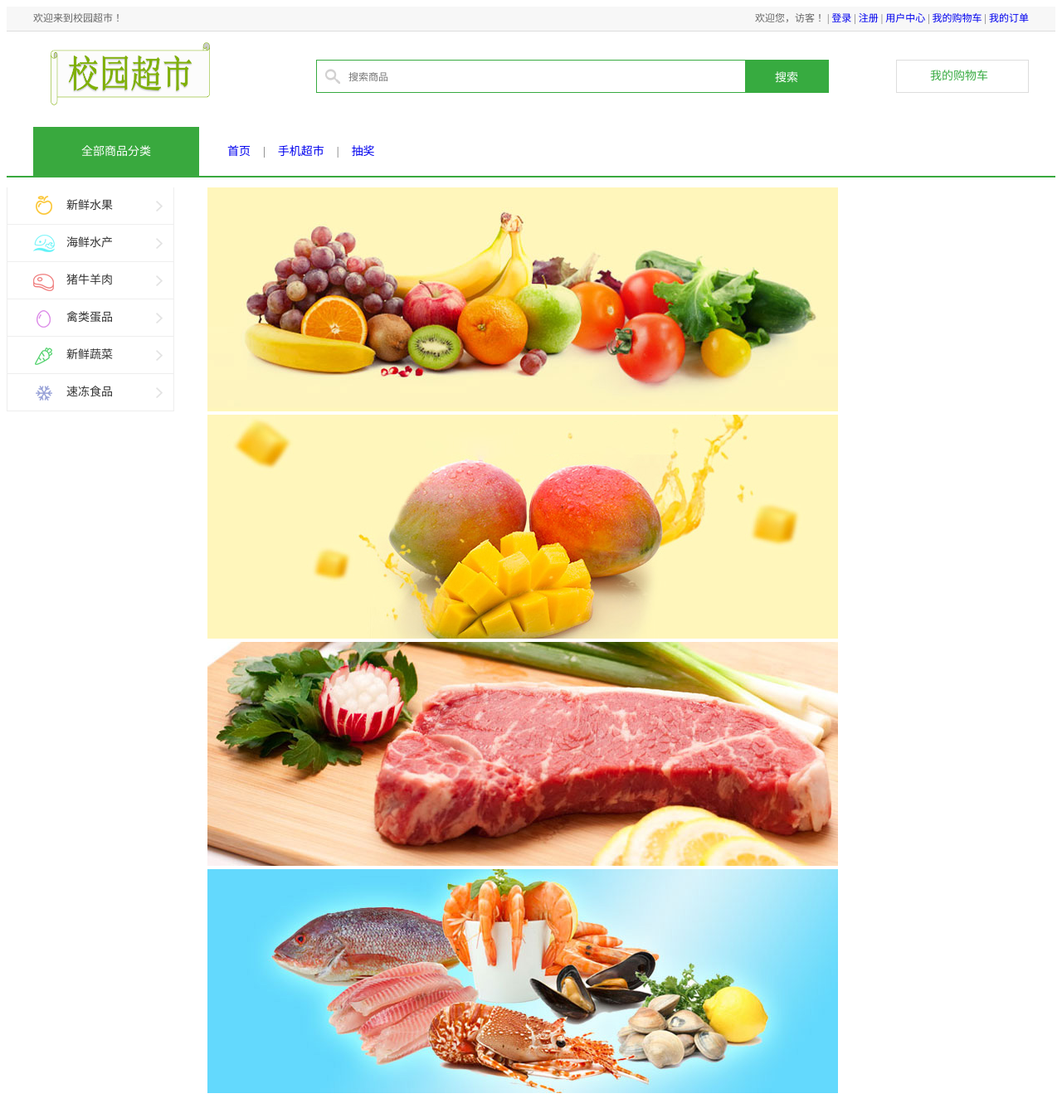
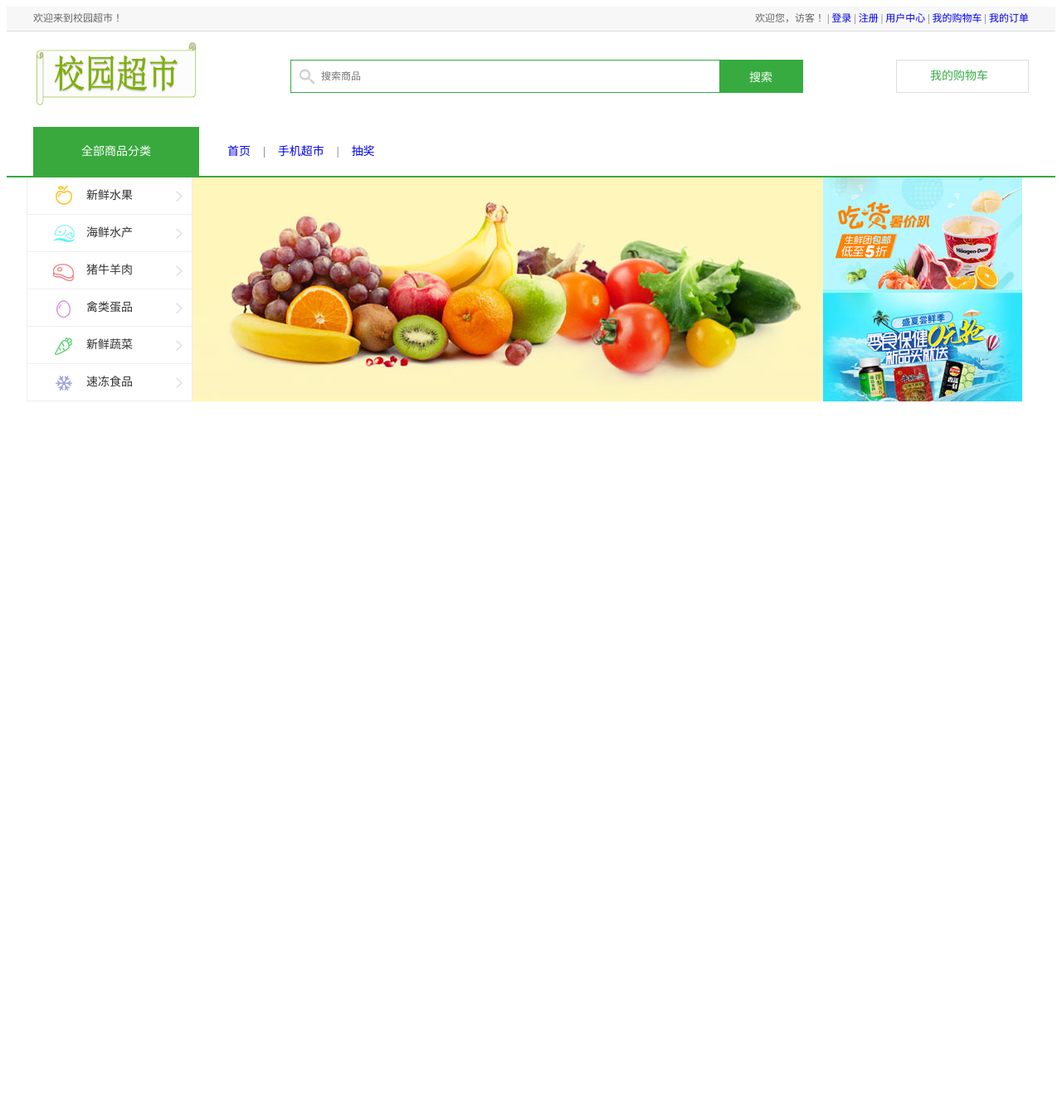
Before and after one commit to Kevin234-li/campus_supermarket, a Django app: page / in a window 1280 px wide. Shown: the whole page at 83% size. After the commit the page ends 484 px from the top, so only its background shows below. Run offline with Django 3.2, Linux system fonts and the light colour scheme.

Commit message:
modify some data in "css"s

```diff
--- a/static/css/main.css
+++ b/static/css/main.css
@@ -1,23 +1,26 @@
 body{font-family:'Microsoft Yahei';font-size:12px;color:#666;}
 .top_con{background-color:#f7f7f7;height:29px;border-bottom:1px solid #dddddd}
 .top{height:29px;line-height: 29px;width:1200px;margin:0 auto;}
-.logo{width:200px;height:100px;margin:5px 0 0 17px;}
+.logo{width:200px;height:100px;margin:5px 0 0 0px;}
 .search_bar{width:1200px;height:115px;margin:0 auto;}
-.input_text{width:470px;height:34px;border:0px;margin:2px 0 0 36px;outline:none;font-size:12px;color:#737272;font-family:'Microsoft Yahei'}
+.input_text{width:470px;height:34px;border:0px;margin:2px 0 0 36px;padding:0px;outline:none;font-size:12px;color:#737272;font-family:'Microsoft Yahei'}
 .input_btn{width:100px;height:38px;background-color:#37ab40;border:0px;font-size:14px;color:#fff;font-family:'Microsoft Yahei';outline:none;cursor:pointer;}
-.search_con{width:616px;height:38px;border:1px solid #37ab40;margin:34px 0 0 124px;background:url(../images/icons.png) 10px -338px no-repeat;}
+.search_con{width:616px;height:38px;border:1px solid #37ab40;margin:34px 0 0 110px;background:url(../images/icons.png) 10px -338px no-repeat;}
 .cart_con{width:200px;height:40px;font-size:14px;color:#37ab40;margin-left: 40px}
 .cart{width:158px;height:38px;line-height:38px;border:1px solid #dddddd;display:block;margin-top:34px;}
 .navbar{height:59px;border-bottom:2px solid #39a93e}
 .navbar_con{width:1200px;margin:0 auto;}
 .navbar_con h1{width:200px;height:59px;line-height:59px;margin: 0 auto;text-align: center;font-family:'Microsoft Yahei';font-size:14px;color:#fff;background-color:#39a93e;}
 .nav_item{margin-left:15px;color:#666;font-size:14px;height:59px;line-height:59px;}
-.subnav{width:200px;height:270px;border-left:1px solid #eee;border-right:1px solid #eee;padding: 0}
+.subnav{width:198px;height:270px;border-left:1px solid #eee;border-right:1px solid #eee;margin: 0 0 0 24px;padding: 0}
 .subnav li{height:44px;border-bottom:1px solid #eee;background:url(../images/icons.png) 178px -257px no-repeat #fff;}
-.subnav li a{display:block;height:44px;line-height:44px;text-indent:71px;font-size:14px;color:#333}
+.subnav li a{display:block;height:44px;line-height:44px;text-indent:71px;font-size:14px;color:#333;}
 li .fruit{background:url(../images/icons.png) 28px 0px no-repeat;}
 li .seafood{background:url(../images/icons.png) 28px -43px no-repeat;}
 li .meet{background:url(../images/icons.png) 28px -86px no-repeat;}
 li .egg{background:url(../images/icons.png) 28px -132px no-repeat;}
 li .vegetables{background:url(../images/icons.png) 28px -174px no-repeat;}
 li .ice{background:url(../images/icons.png) 28px -220px no-repeat;}
+.slide_pics{margin: 0 auto;padding: 0;}
+.adv{width: 240px;height: 270px;overflow:hidden;background-color:#96F7FF;}
+.adv a{display: block;margin: 0 auto}
--- a/templates/base.html
+++ b/templates/base.html
@@ -51,7 +51,7 @@
             <span class="nav_item fl"><a href="#">抽奖</a></span>
 		</div>
 	</div>
-    <div class="clearfix" style="margin: 0 auto">
+    <div>
         <ul class="subnav fl">
 			<li><a href="#model01" class="fruit">新鲜水果</a></li>
 			<li><a href="#model02" class="seafood">海鲜水产</a></li>
@@ -62,15 +62,19 @@
 		</ul>
         <div class="slide fl">
 			<ul class="slide_pics">
-				<li><img src="../images/slide.jpg" alt="幻灯片"></li>
-				<li><img src="../images/slide02.jpg" alt="幻灯片"></li>
-				<li><img src="../images/slide03.jpg" alt="幻灯片"></li>
-				<li><img src="../images/slide04.jpg" alt="幻灯片"></li>
+				<li><img src="/static/images/slide.jpg" alt="幻灯片"></li>
+{#				<li><img src="/static/images/slide02.jpg" alt="幻灯片"></li>#}
+{#				<li><img src="/static/images/slide03.jpg" alt="幻灯片"></li>#}
+{#				<li><img src="/static/images/slide04.jpg" alt="幻灯片"></li>#}
 			</ul>
 			<div class="prev"></div>
 			<div class="next"></div>
 			<ul class="points"></ul>
 		</div>
+        <div class="adv fl">
+			<a href="#"><img src="/static/images/adv01.jpg"></a>
+			<a href="#"><img src="/static/images/adv02.jpg"></a>
+		</div>
     </div>
 </body>
 </html>
```
Also changed, not shown: static/images/adv01.jpg (added), static/images/adv02.jpg (added).
